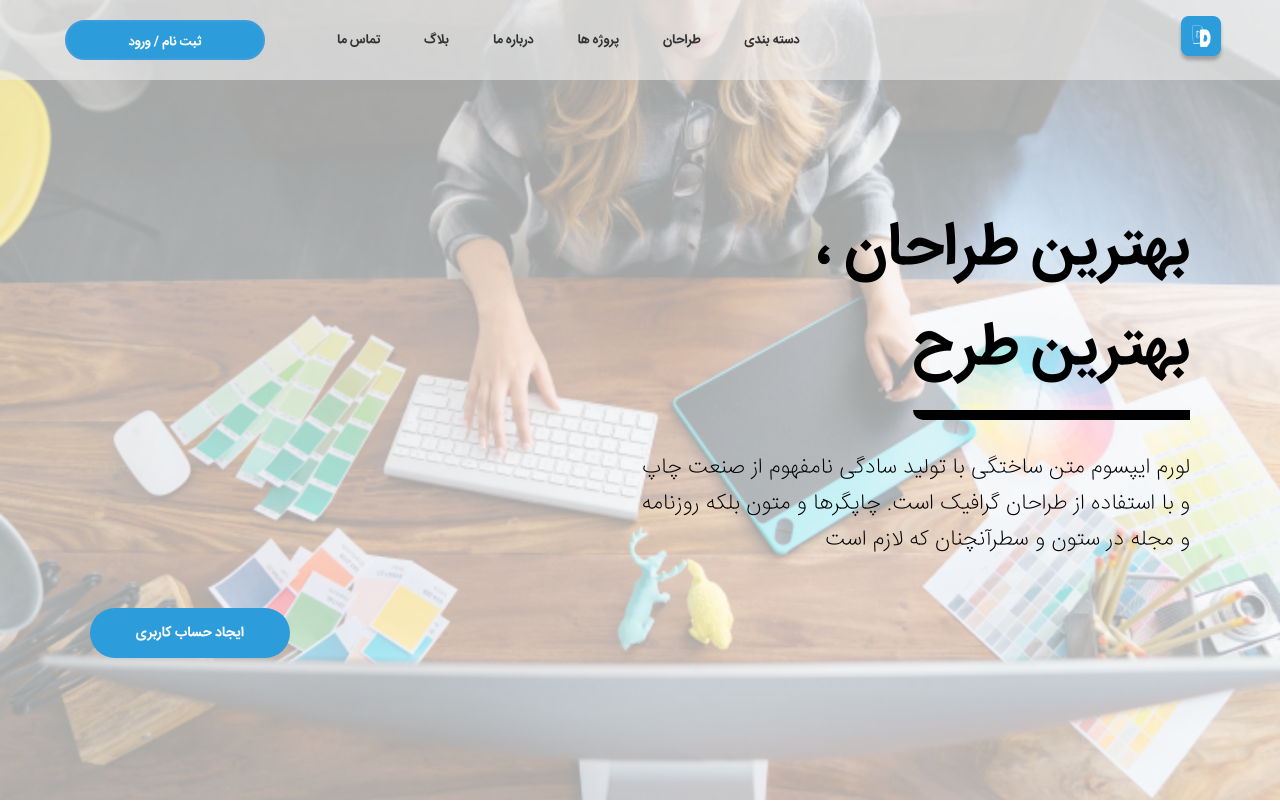
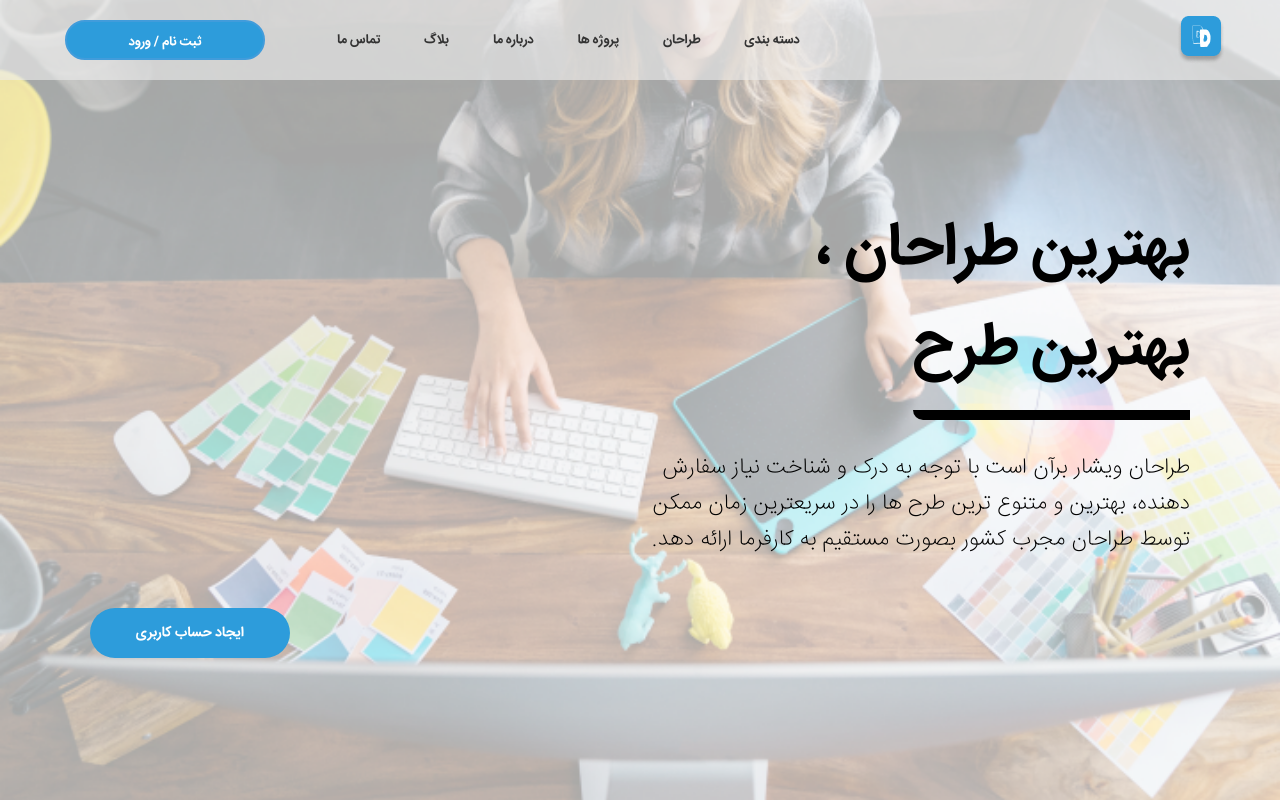
Before and after one commit to visharco/vishar-web, a React (Create React App) app: page / in a window 1280 px wide. Shown: the top 802 px of the page. Built offline with nearby package versions, Linux system fonts and the light colour scheme.

Commit message:
about us data is fixed

```diff
--- a/src/component/index/getStarted/getStarted.js
+++ b/src/component/index/getStarted/getStarted.js
@@ -21,8 +21,8 @@ class GetStarted extends Component {
                                     <h1>   ، بهترین طراحان </h1>
                                     <h1>بهترین طرح</h1>
                                 </div>
-                                <h2 className="get-title-down" >
-                                    لورم ایپسوم متن ساختگی با تولید سادگی نامفهوم از صنعت چاپ و با استفاده از طراحان گرافیک است. چاپگرها و متون بلکه روزنامه و مجله در ستون و سطرآنچنان که لازم است
+                                <h2 dir="rtl" className="get-title-down" >
+                                طراحان ویشار برآن است با توجه به درک و شناخت نیاز سفارش دهنده، بهترین و متنوع ترین طرح ها را در سریعترین زمان ممکن توسط طراحان مجرب کشور بصورت مستقیم به کارفرما ارائه دهد.
                                 </h2>
                             </div>
 
```
